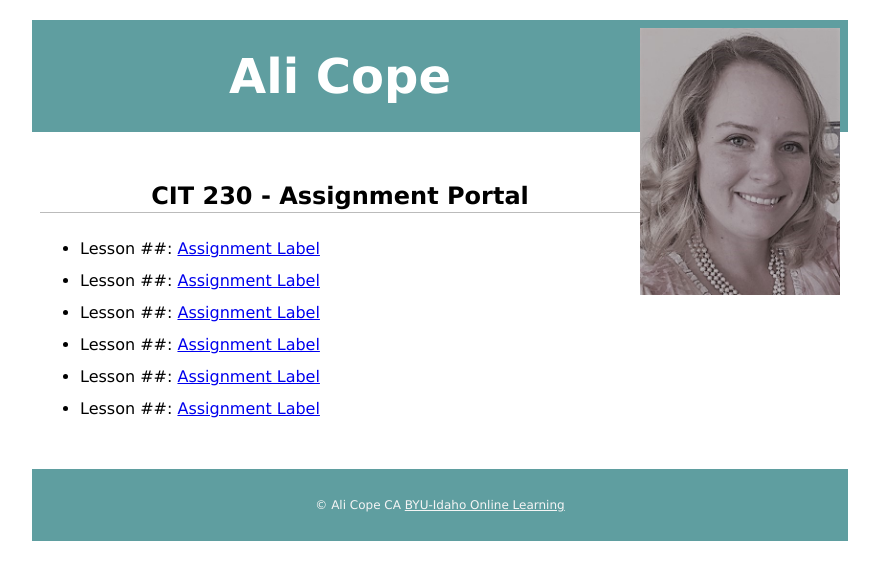
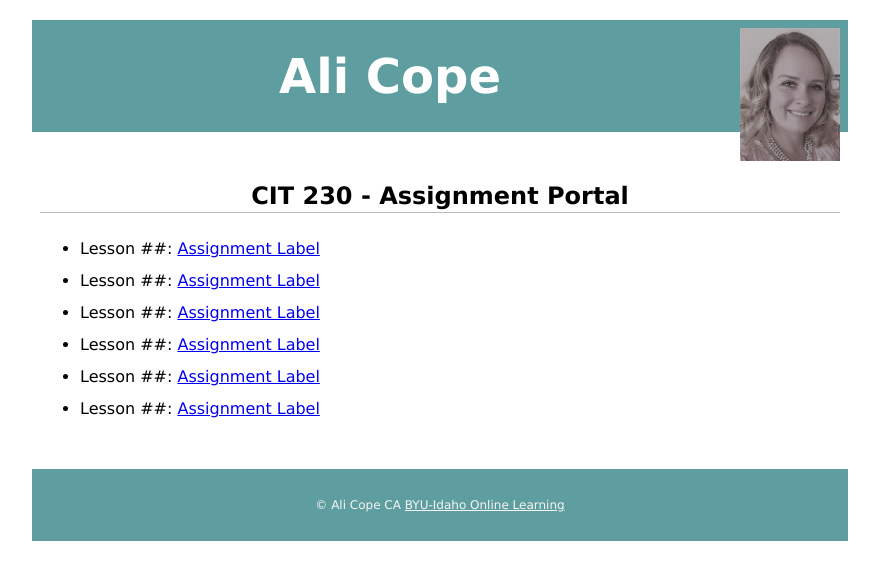
Before and after one commit to Cope-Ali/cope-ali.github.io, a plain HTML site: page index.html in a window 1280 px wide. Shown: the whole page, without its empty margins (200-1079 px from the left). Drawn offline with Linux system fonts and the light colour scheme.

Commit message:
change pic size

```diff
--- a/styles/main.css
+++ b/styles/main.css
@@ -35,7 +35,7 @@ header, footer, footer a {
 }
 
 header img {
-    width: /200px/;
+    width:100px;
     height: auto;
     float: right;
 }
```
